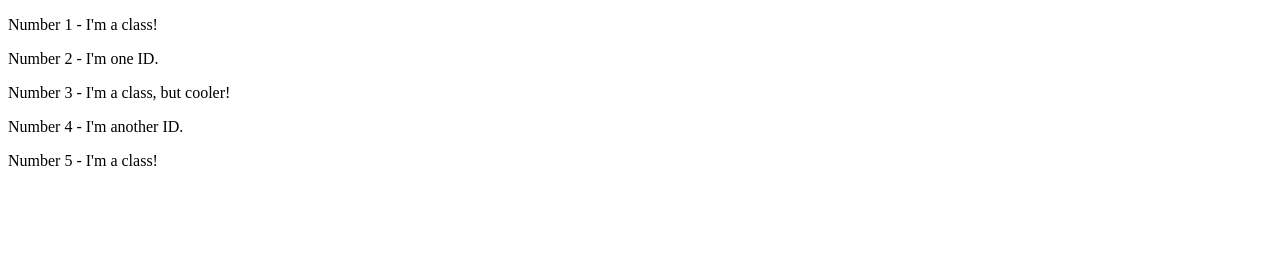
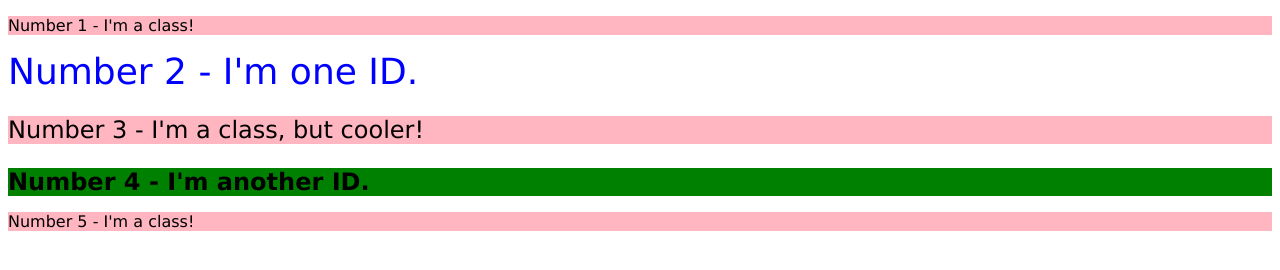
Before and after one commit to philipjamesk/css-exercises, a plain HTML site: page foundations/02-class-id-selectors/index.html in a window 1280 px wide. Drawn offline with Linux system fonts and the light colour scheme.

Commit message:
added styles to style.css

```diff
--- a/foundations/02-class-id-selectors/index.html
+++ b/foundations/02-class-id-selectors/index.html
@@ -8,10 +8,10 @@
   <link rel="stylesheet" href="style.css">
 </head>
 <body>
-  <p>Number 1 - I'm a class!</p>
-  <div>Number 2 - I'm one ID.</div>
-  <p>Number 3 - I'm a class, but cooler!</p>
-  <div>Number 4 - I'm another ID.</div>
-  <p>Number 5 - I'm a class!</p>
+  <p class="pink">Number 1 - I'm a class!</p>
+  <div id="blue">Number 2 - I'm one ID.</div>
+  <p class="pink cool">Number 3 - I'm a class, but cooler!</p>
+  <div id="green">Number 4 - I'm another ID.</div>
+  <p class="pink">Number 5 - I'm a class!</p>
 </body>
 </html>
--- a/foundations/02-class-id-selectors/style.css
+++ b/foundations/02-class-id-selectors/style.css
@@ -0,0 +1,22 @@
+body {
+  font-family: Verdana, sans-serif;
+}
+
+.pink {
+  background-color: LightPink;
+}
+
+.cool {
+  font-size: 24px;
+}
+
+#blue {
+  font-size: 36px;
+  color: blue;
+}
+
+#green {
+  background-color: green;
+  font-size: 24px;
+  font-weight: bold;
+}
```
